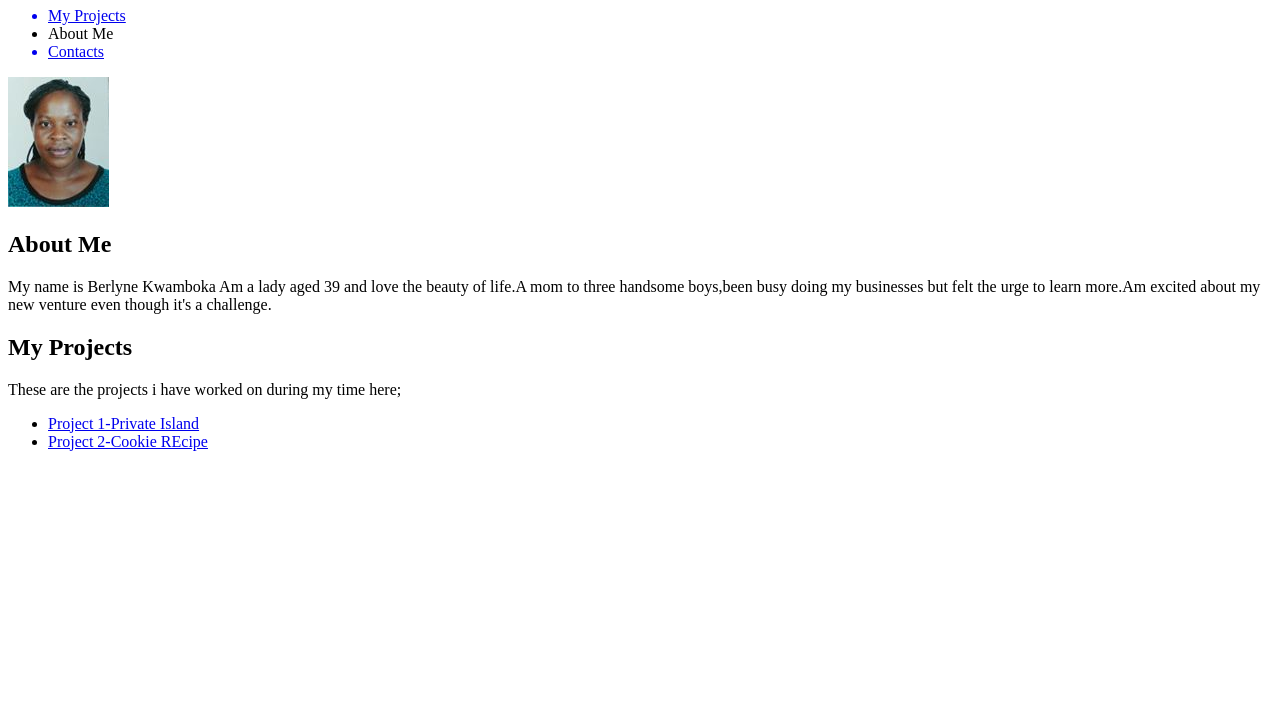
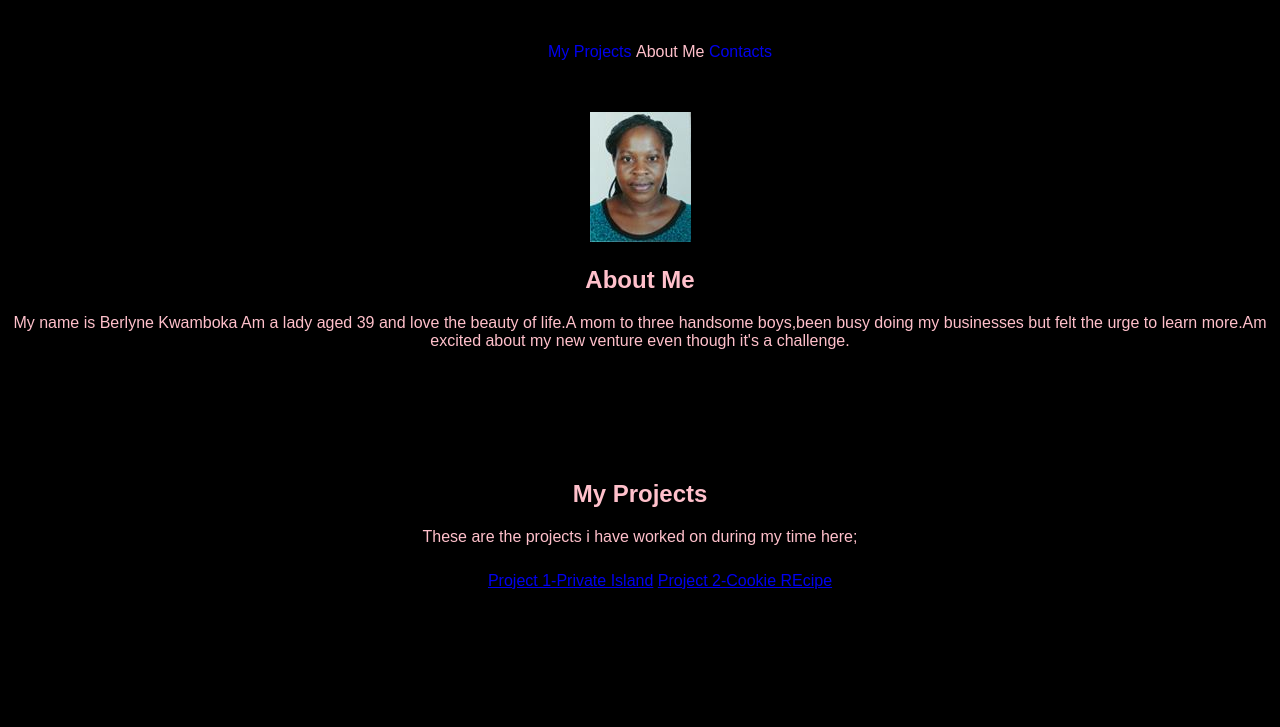
Before and after one commit to Beryle4155/portfolio, a plain HTML site: page index.html in a window 1280 px wide. Shown: the part 73-800 px from the top of the page. Drawn offline with Linux system fonts and the light colour scheme.

Commit message:
started using css styles

```diff
--- a/css/styles.css
+++ b/css/styles.css
@@ -1,3 +1,27 @@
-.name{
-  font-style: bold;
+.dada{
+  color:pink ;
+  text-align: center;
+  background-color:black;
 }
+
+body{
+  background-color: black;
+  width: auto;
+  font-family: sans-serif;font-style: normal;
+}
+
+.list{
+  text-align: center;
+  padding: 10px;
+}
+
+ul li{
+  display: inline-block;
+  margin-top: 10px;
+  margin-bottom: 25px;
+}
+
+.projects{
+  display: block;
+margin-top: 130px;
+}
```
